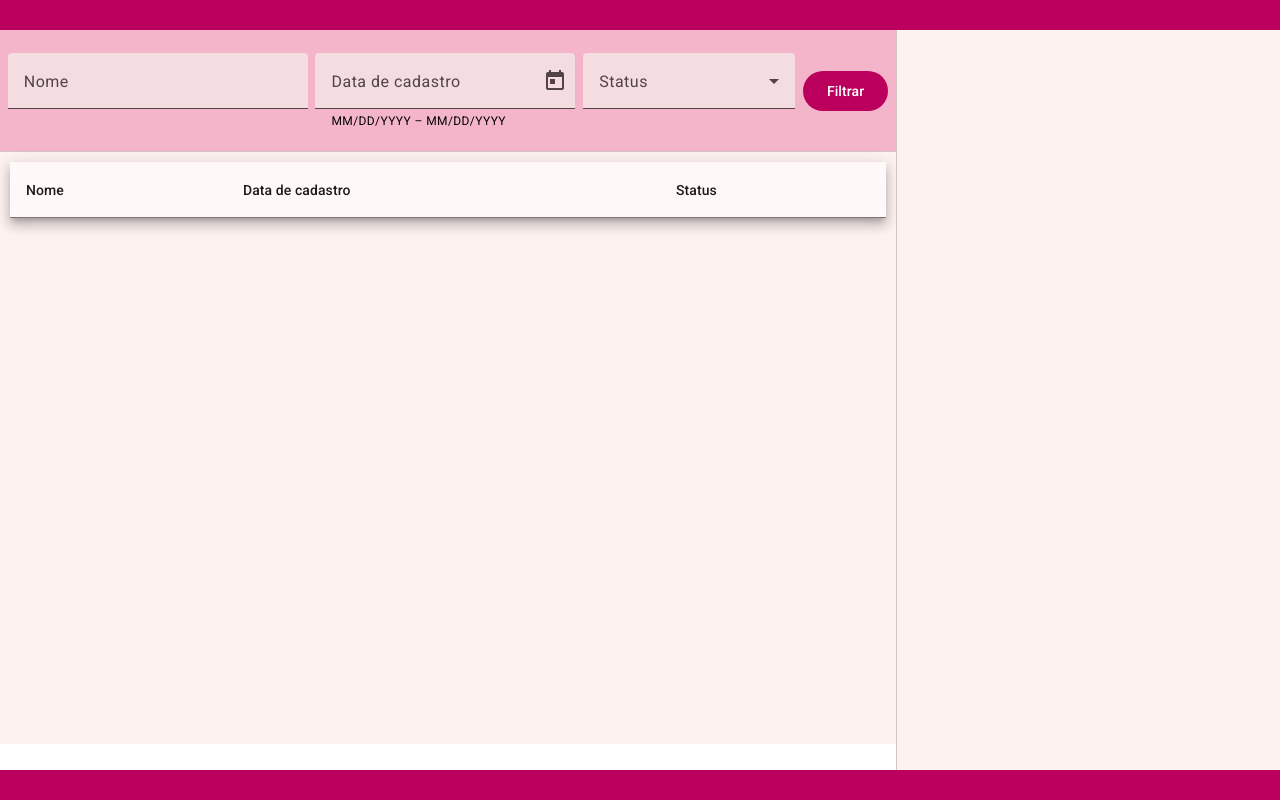
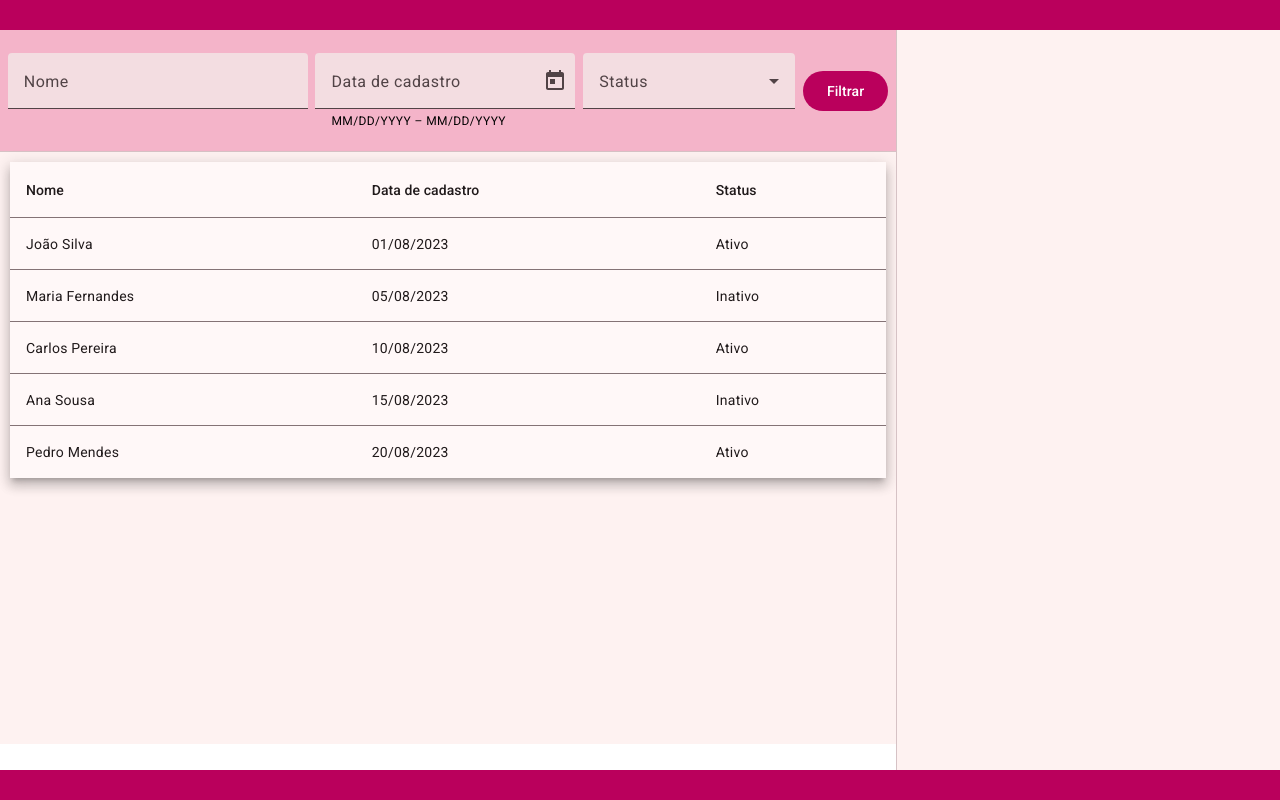
Before and after one commit to Ju-lio/filtros-pessoas, an Angular app: page / in a window 1280 px wide. Built offline with nearby package versions, Linux system fonts and the light colour scheme.

Commit message:
Filtro de nome

```diff
--- a/src/app/app.component.html
+++ b/src/app/app.component.html
@@ -7,7 +7,7 @@
       <app-filter (filterOptionsEmitter)="onFilterOptions($event)"></app-filter>
     </header>
     <article>
-      <app-user-list [userList]="userList" (userSelected)="onUserSelected($event)"></app-user-list>
+      <app-user-list [usersList]="filterList(usersList, filterOptions)" (userSelected)="onUserSelected($event)"></app-user-list>
     </article>
   </section>
   <aside>
--- a/src/app/app.component.ts
+++ b/src/app/app.component.ts
@@ -1,17 +1,35 @@
-import { Component } from '@angular/core';
+import { OnInit, Component } from '@angular/core';
 import { IUser } from './interfaces/user/user.interface';
 import { IFilterOptions } from './interfaces/filter-options.interface';
+import { UsersList } from './data/users-list';
 
 @Component({
   selector: 'app-root',
   templateUrl: './app.component.html',
   styleUrl: './app.component.scss'
 })
-export class AppComponent {
+export class AppComponent implements OnInit {
   title = 'filtro-pessoas';
-  userList: IUser[] = [];
+  usersList: IUser[] = [];
+  usersListFiltered: IUser[] = [];
   userSelected: IUser = {} as IUser;
   temUsuarioSelecionado: boolean = false;
+  filterOptions: IFilterOptions = {} as IFilterOptions;
+
+  ngOnInit() {
+    setTimeout(() => {
+      // Pegando lista do servidor
+      this.usersList = UsersList;
+
+      // Trazendo tudo da lista
+      this.usersListFiltered = this.usersList;
+    },1)
+  };
+
+  getList(): IUser[] {
+    console.log(this.usersList)
+    return this.usersList;
+  }
 
   onUserSelected(user: IUser) {
     if (user === this.userSelected) {
@@ -23,14 +41,51 @@ export class AppComponent {
     }
   }
 
-  filterOptions: IFilterOptions = {
-    name: '',
-    startDate: '',
-    endDate: '',
-    status: '',
-  };
+  filterUsersListByName(usersList: IUser[], filterName: string | undefined): IUser[] {
+    if (!filterName) {
+      return usersList;
+    }
+
+    return usersList.filter((user) => user.nome.includes(filterName));
+  }
+
+
+  filterUsersListByStartDate(usersList: IUser[], filterStartDate: string | undefined): IUser[] {
+    if (!filterStartDate) {
+      return usersList;
+    }
+
+    return usersList.filter((user) => user.dataCadastro >= filterStartDate);
+  }
+  filterUsersListByEndDate(usersList: IUser[], filterEndDate: string | undefined): IUser[] {
+    if (!filterEndDate) {
+      return usersList;
+    }
+
+    return usersList.filter((user) => user.dataCadastro <= filterEndDate);
+  }
+  filterUsersListByStatus(usersList: IUser[], filterStatus: boolean | undefined): IUser[] {
+    if (filterStatus === undefined || filterStatus === null) {
+      return usersList;
+    }
+    return usersList.filter((user) => user.ativo === filterStatus);
+  }
+
+
+  filterList(usersList: IUser[], filterOptions: IFilterOptions): IUser[] {
+    let filteredList: IUser[] = [];
+
+    filteredList = this.filterUsersListByName(usersList, filterOptions.name);
+    // filteredList = this.filterUsersListByStartDate(usersList, filterOptions.startDate);
+    // filteredList = this.filterUsersListByEndDate(usersList, filterOptions.endDate);
+    console.log('tudo bawn veinho?')
+    console.log( filterOptions.status)
+    filteredList = this.filterUsersListByStatus(usersList, filterOptions.status);
+
+    return filteredList;
+  }
 
   onFilterOptions(filterOptions: IFilterOptions) {
-    this.userList = this.userList.filter((user) => user.ativo === filterOptions.status);
+    this.filterOptions = filterOptions;
   }
 }
--- a/src/app/app.module.ts
+++ b/src/app/app.module.ts
@@ -5,7 +5,6 @@ import { AppRoutingModule } from './app-routing.module';
 import { AppComponent } from './app.component';
 import { ComponentsModule } from './components/components.module';
 import { provideAnimationsAsync } from '@angular/platform-browser/animations/async';
-import { UserListComponent } from './components/user-list/user-list.component';
 
 @NgModule({
   declarations: [
--- a/src/app/components/user-list/user-list.component.html
+++ b/src/app/components/user-list/user-list.component.html
@@ -1,5 +1,5 @@
 <main>
-  <table mat-table [dataSource]="dataSource" class="mat-elevation-z8">
+  <table mat-table [dataSource]="usersList" class="mat-elevation-z8">
 
     <!-- Position Column -->
     <ng-container matColumnDef="name">
--- a/src/app/components/user-list/user-list.component.ts
+++ b/src/app/components/user-list/user-list.component.ts
@@ -11,13 +11,11 @@ export class UserListComponent {
 
   @Output() userSelected = new EventEmitter<IUser>();
 
-  @Input({ required: true }) userList: IUser[] = [];
+  @Input({ required: true }) usersList: IUser[] = [];
 
   onUserSelected(user: IUser) {
     this.userSelected.emit(user);
   }
 
   displayedColumns: string[] = ['name','date','status'];
-
-  dataSource = this.userList;
 }
```
